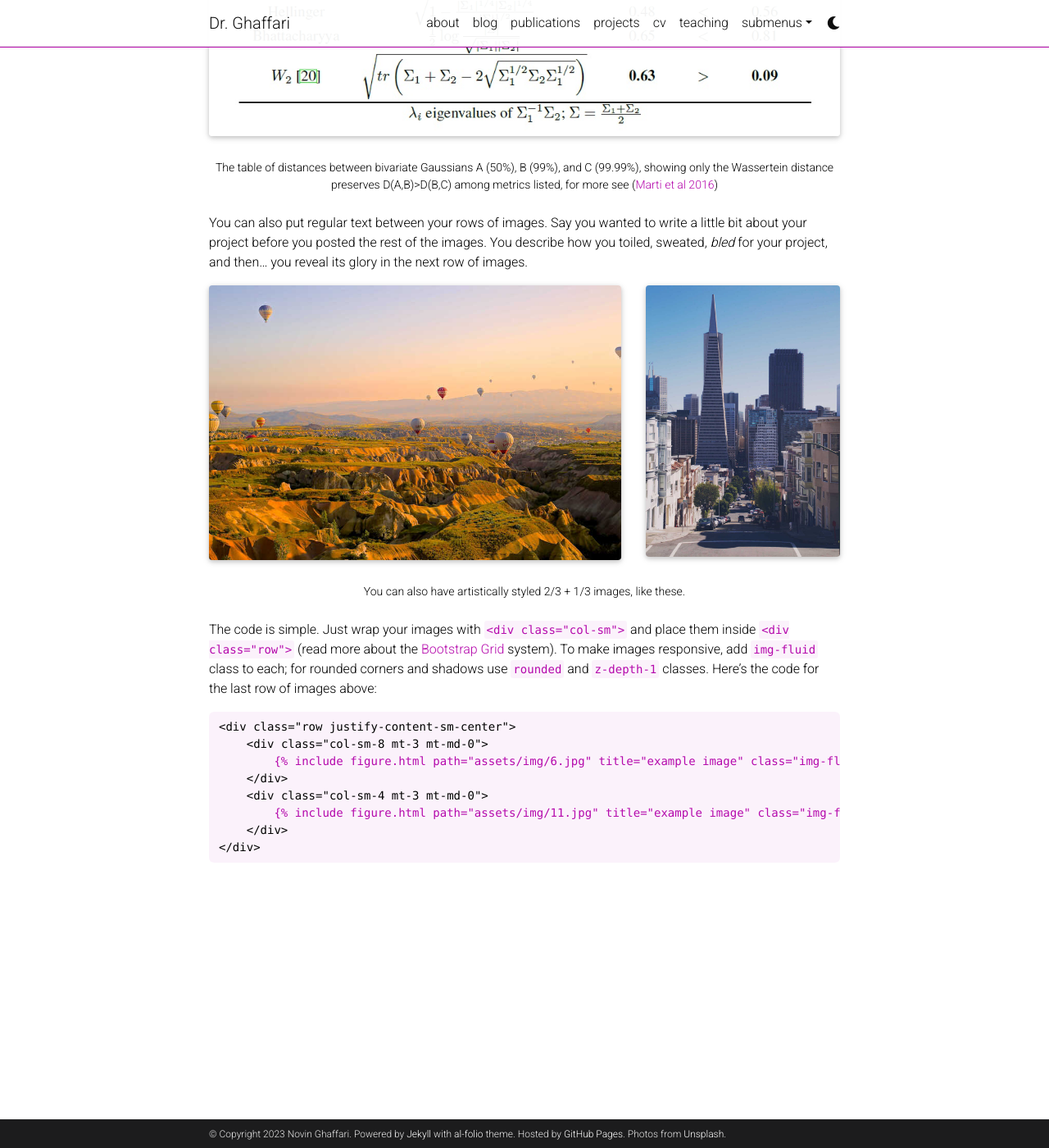
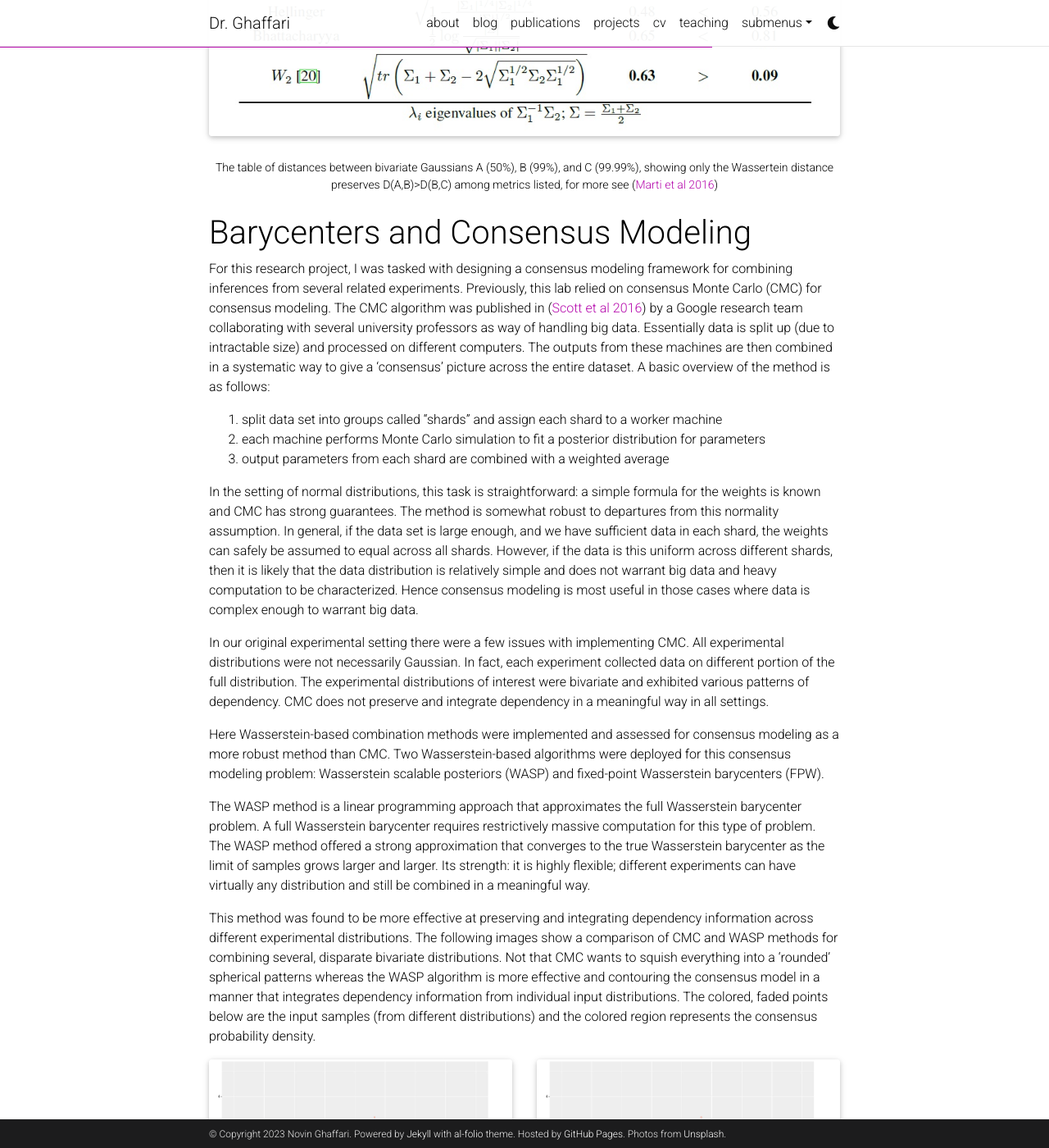
Before and after one commit to nghaffari/nghaffari.github.io, a Jekyll site: the page built from _projects/2_project.md, in a window 1280 px wide and 1400 px high, scrolled down 2478 px. Shown: the whole window at 82% size. Built offline with Jekyll 4.4.1, drawn with Linux system fonts in a browser that asks for light colours; full-size pictures stand in for the smaller copies a plugin makes; comment, search, counter and statistics services are not loaded; a style sheet for code colours, icons or effects is not loaded; some of the changed text lies outside the part shown.

Commit message:
Update 2_project.md

```diff
--- a/_projects/2_project.md
+++ b/_projects/2_project.md
@@ -26,6 +26,7 @@ Two primary methods for averaging probability distributions are probability aver
 <div class="caption">
     A probability (left) and quantile (right) average (red distribution) over two Gaussian distributions with different means (yellow bell curves).
 </div>
+
 We may prefer one or the other, depending on the application of interest. In a nutshell, probability averaging is useful when input probability distributions represent *different* portions of the same phenomenon, and quantile averaging makes the most sense when input probability distributions are modeling the *same* portion of the same phenomenon. In the image above, assume each Gaussian input is a distribution from a sensor measuring a feature, something like equipment temperature. The following two scenarios apply to probability and quantile averaging respectively.
 
 **Scenario 1**: Imagine one sensor is a daytime temperature sensor and the other a nighttime sensor. Then here we prefer the probability average, as each sensor is measuring a separate part of the full distribution, i.e. the full day-night distribution is truly bimodal, and each sensor catches one mode.
@@ -57,7 +58,7 @@ The mathematics behind these ideas is bit advanced. However, a recent paper (<a
     Bivariate Gaussian distributions with correlations of 50% (left), 99% (middle), and 99.99% (right).
 </div>
 
-Intuitively, by looking at these images, we can readily see that 99% and 99.99% correlation distributions should probably be closer distance-wise than 50% and 99%. Nonetheless, the authors find that Fisher-Rao and several other Kullback-Leibler-based distances all rank 99% correlation as closer to 50% than to 99.99%. Only the Wasserstein distance respects our intuition that 99% and 99.99% correlation bivariate Gaussians should be closer. This captured in the following table from their paper (Table 1, pg 4)
+Intuitively, by looking at these images, we can readily see that 99% and 99.99% correlation distributions should probably be closer distance-wise than 50% and 99%. Nonetheless, the authors find that Fisher-Rao and several other Kullback-Leibler-based distances all rank 99% correlation as closer to 50% than to 99.99%. Only the Wasserstein distance respects our intuition that 99% and 99.99% correlation bivariate Gaussians should be closer. This captured in the following table from their paper (Table 1, pg 4).
 
 <div class="row">
     <div class="col-sm mt-3 mt-md-0">
@@ -68,10 +69,37 @@ Intuitively, by looking at these images, we can readily see that 99% and 99.99%
     The table of distances between bivariate Gaussians A (50%), B (99%), and C (99.99%), showing only the Wassertein distance preserves D(A,B)>D(B,C) among metrics listed, for more see (<a href="https://doi.org/10.1109/SSP.2016.7551770">Marti et al 2016</a>)
 </div>
 
-You can also put regular text between your rows of images.
-Say you wanted to write a little bit about your project before you posted the rest of the images.
-You describe how you toiled, sweated, *bled* for your project, and then... you reveal its glory in the next row of images.
+# Barycenters and Consensus Modeling
 
+For this research project, I was tasked with designing a consensus modeling framework for combining inferences from several related experiments. Previously, this lab relied on consensus Monte Carlo (CMC) for consensus modeling. The CMC algorithm was published in (<a href="https://doi.org/10.1080/17509653.2016.1142191">Scott et al 2016</a>) by a Google research team collaborating with several university professors as way of handling big data. Essentially data is split up (due to intractable size) and processed on different computers. The outputs from these machines are then combined in a systematic way to give a 'consensus' picture across the entire dataset. A basic overview of the method is as follows:
+
+1. split data set into groups called "shards" and assign each shard to a worker machine
+2. each machine performs Monte Carlo simulation to fit a posterior distribution for parameters
+3. output parameters from each shard are combined with a weighted average
+
+In the setting of normal distributions, this task is straightforward: a simple formula for the weights is known and CMC has strong guarantees. The method is somewhat robust to departures from this normality assumption. In general, if the data set is large enough, and we have sufficient data in each shard, the weights can safely be assumed to equal across all shards. However, if the data is this uniform across different shards, then it is likely that the data distribution is relatively simple and does not warrant big data and heavy computation to be characterized. Hence consensus modeling is most useful in those cases where data is complex enough to warrant big data.
+
+In our original experimental setting there were a few issues with implementing CMC. All experimental distributions were not necessarily Gaussian. In fact, each experiment collected data on different portion of the full distribution. The experimental distributions of interest were bivariate and exhibited various patterns of dependency. CMC does not preserve and integrate dependency in a meaningful way in all settings.
+
+Here Wasserstein-based combination methods were implemented and assessed for consensus modeling as a more robust method than CMC. Two Wasserstein-based algorithms were deployed for this consensus modeling problem: Wasserstein scalable posteriors (WASP) and fixed-point Wasserstein barycenters (FPW).
+
+The WASP method is a linear programming approach that approximates the full Wasserstein barycenter problem. A full Wasserstein barycenter requires restrictively massive computation for this type of problem. The WASP method offered a strong approximation that converges to the true Wasserstein barycenter as the limit of samples grows larger and larger. Its strength: it is highly flexible; different experiments can have virtually any distribution and still be combined in a meaningful way.
+
+This method was found to be more effective at preserving and integrating dependency information across different experimental distributions. The following images show a comparison of CMC and WASP methods for combining several, disparate bivariate distributions. Not that CMC wants to squish everything into a 'rounded' spherical patterns whereas the WASP algorithm is more effective and contouring the consensus model in a manner that integrates dependency information from individual input distributions. The colored, faded points below are the input samples (from different distributions) and the colored region represents the consensus probability density.
+
+<div class="row">
+    <div class="col-sm mt-3 mt-md-0">
+        {% include figure.html path="assets/img/CMC2d.jpg" title="CMC output" class="img-fluid rounded z-depth-1" %}
+    </div>
+    <div class="col-sm mt-3 mt-md-0">
+        {% include figure.html path="assets/img/WASP2d.jpg" title="WASP output" class="img-fluid rounded z-depth-1" %}
+    </div>
+</div>
+<div class="caption">
+    The output from CMC (left) and WASP (right) after combining three different distributions, the WASP method is more flexible in combining information from individual distributions as seen in the output shape vis-a-vis the input distributions.
+</div>
+
+One major challenge with the WASP method is its limits in scalability. Ironically, while WASP is more flexible than CMC, hence far more appropriate for complex consensus modeling problems, it is computationally not as efficient as CMC. Here the FPW method was deployed as an alternative that is far more scalable than WASP (and even CMC in many settings) at the cost of some loss of flexibility.
 
 <div class="row justify-content-sm-center">
     <div class="col-sm-8 mt-3 mt-md-0">
```
